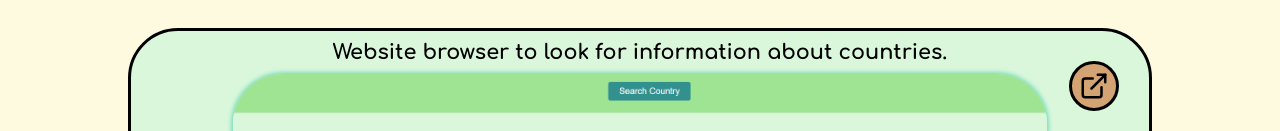
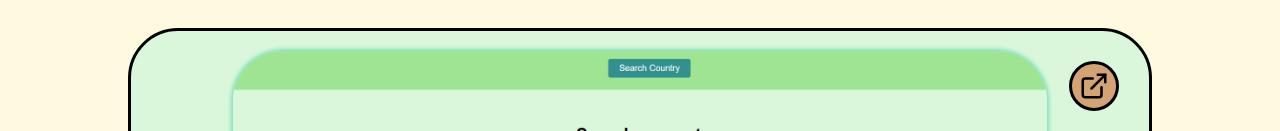
Before and after one commit to geniuszmath75/portfolio-site, a React (Create React App) app: page / in a window 1280 px wide. Shown: the part 432-563 px from the top of the page. Built offline with nearby package versions, Linux system fonts and the light colour scheme.

Commit message:
Adding polish and english version of projects section.

```diff
--- /dev/null
+++ b/src/components/home/Projects/Data.js
@@ -0,0 +1,4 @@
+export const projectsData = {
+    projectOnePl: "Przeglądarka internetowa do szukania podstawowych informacji na temat krajów.",
+    projectOneEn: "Website browser to look for basic information about countries."
+}
--- a/src/components/home/Projects/Projects.js
+++ b/src/components/home/Projects/Projects.js
@@ -3,14 +3,14 @@ import "./Projects.css";
 import { FiExternalLink } from "react-icons/fi";
 import { Link } from "react-router-dom";
 
-function Projects() {
+function Projects({ polishVer, projectOnePl, projectOneEn }) {
   return (
     <div className="projects-container" id="projects">
       <div className="projects-item">
         <div className="project-wrapper">
           <Link to="http://projektdamian.pl" className="projects-link">
             <div className="project-description">
-              <p className="description-text">Website browser to look for information about countries.</p>
+              <p className="description-text">{polishVer ? projectOnePl : projectOneEn}</p>
             </div>
             <div className="link-button">
               <FiExternalLink className="link-image" />
```
